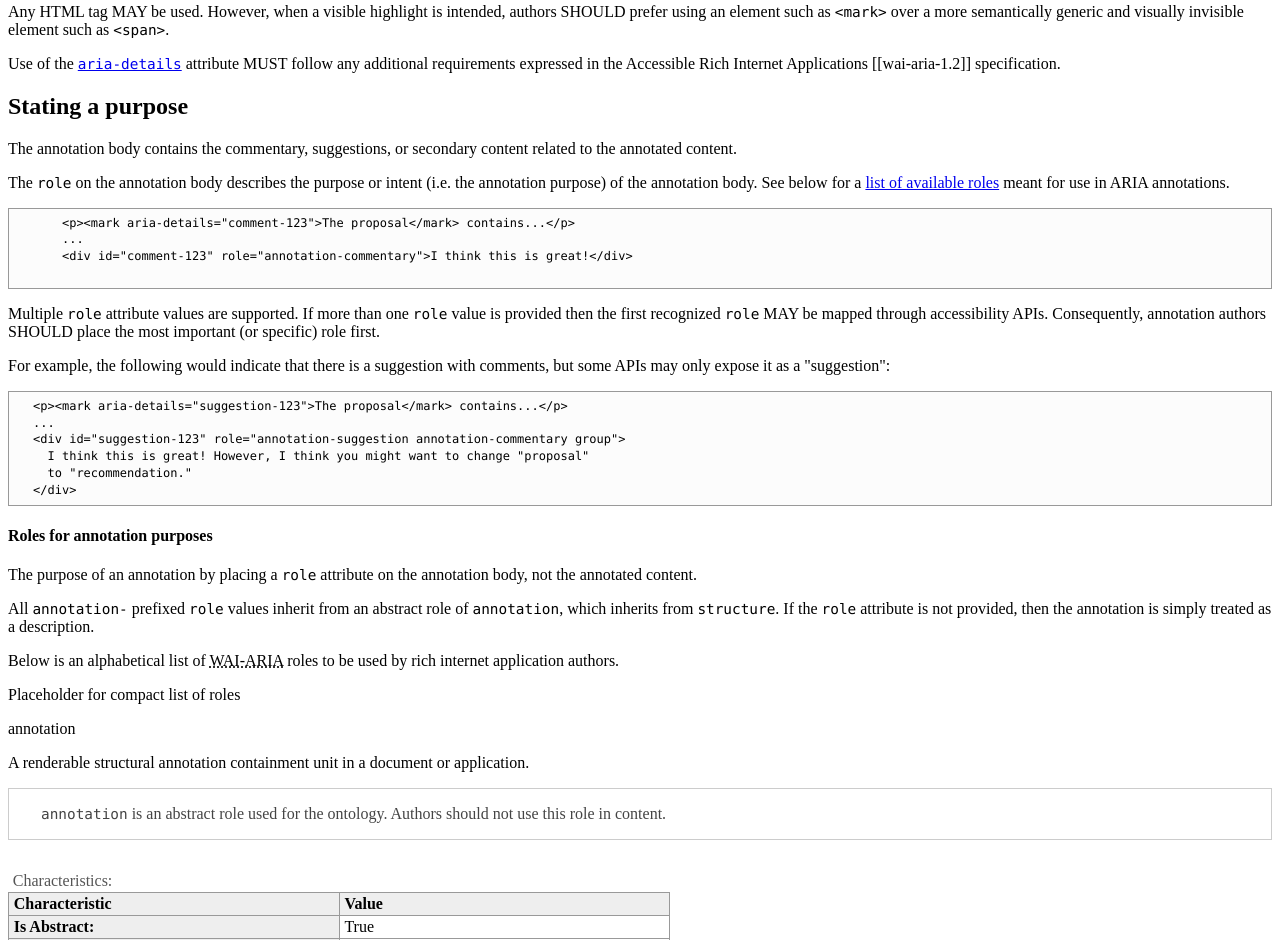
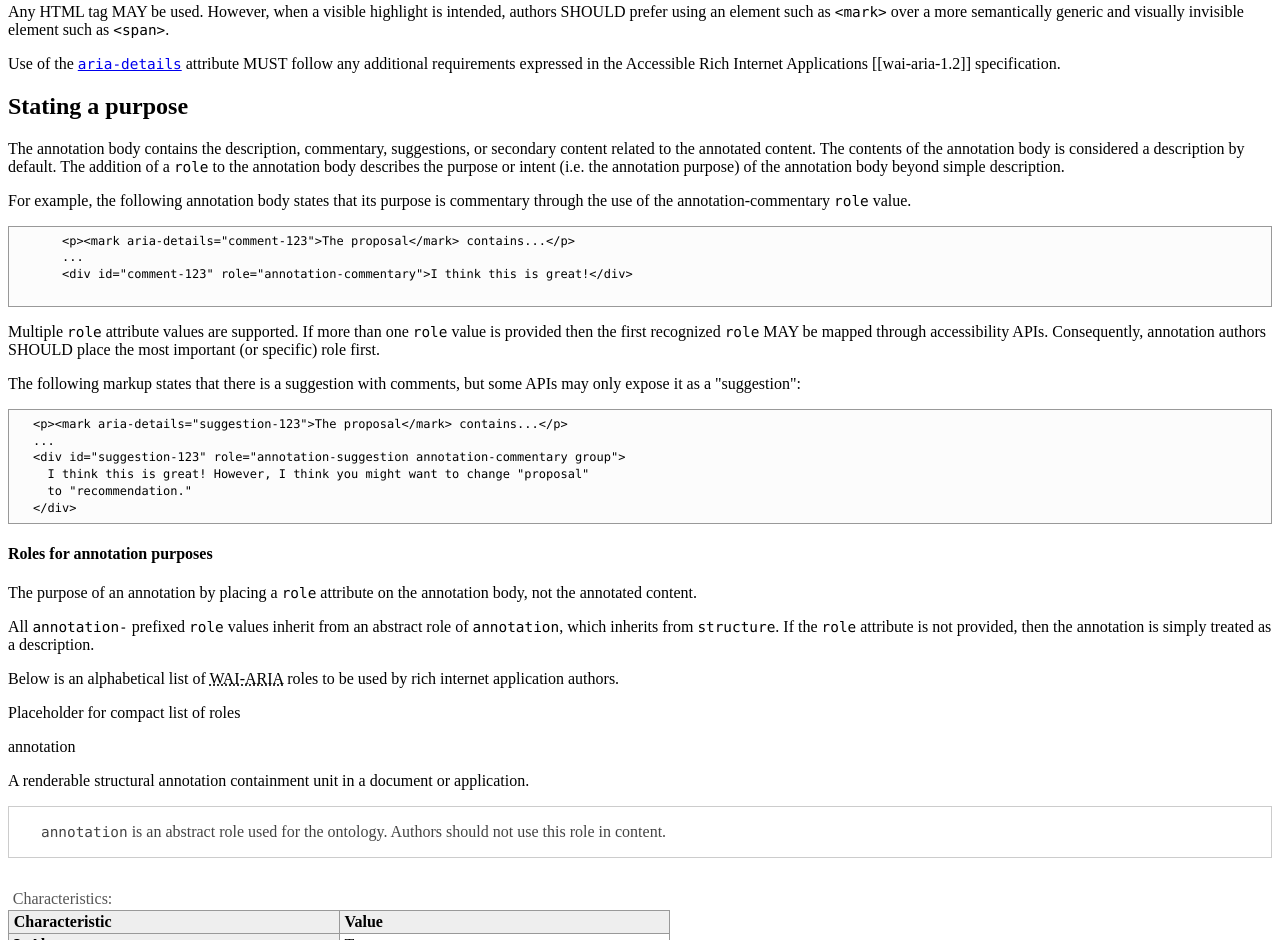
Before and after one commit to w3c/annotation-aria, a plain HTML site: page index.html in a window 1280 px wide. Shown: the part 1641-2581 px from the top of the page. Drawn offline with Linux system fonts and the light colour scheme; a script that the page names is missing.

Commit message:
Improve Stating a purpose intro

```diff
--- a/index.html
+++ b/index.html
@@ -216,12 +216,16 @@
   <section id="role">
     <h2>Stating a purpose</h2>
 
-    <p>The <a>annotation body</a> contains the commentary, suggestions, or
-    secondary content related to the <a>annotated content</a>.</p>
+    <p>The <a>annotation body</a> contains the description, commentary,
+    suggestions, or secondary content related to the <a>annotated content</a>.
+    The contents of the <a>annotation body</a> is considered a description by
+    default. The addition of a <code>role</code> to the <a>annotation body</a>
+    describes the purpose or intent (i.e. the <a>annotation purpose</a>) of the
+    <a>annotation body</a> beyond simple description.</p>
 
-    <p>The <code>role</code> on the <a>annotation body</a> describes the purpose or intent (i.e.
-    the <a>annotation purpose</a>) of the <a>annotation body</a>. See below for a
-    <a href="#roles">list of available roles</a> meant for use in ARIA annotations.
+    <p>For example, the following <a>annotation body</a> states that its
+    purpose is commentary through the use of the <a>annotation-commentary</a>
+    <code>role</code> value.</p>
 
     <pre class="example highlight">
       &lt;p&gt;&lt;mark aria-details="comment-123"&gt;The proposal&lt;/mark&gt; contains...&lt;/p&gt;
@@ -234,8 +238,8 @@
     accessibility APIs. Consequently, annotation authors SHOULD place the most
     important (or specific) role first.</p>
 
-    <p>For example, the following would indicate that there is a suggestion with
-    comments, but some APIs may only expose it as a "suggestion":</p>
+    <p>The following markup states that there is a suggestion with comments,
+    but some APIs may only expose it as a "suggestion":</p>
 
 <pre class="example highlight">
   &lt;p&gt;&lt;mark aria-details="suggestion-123"&gt;The proposal&lt;/mark&gt; contains...&lt;/p&gt;
```
